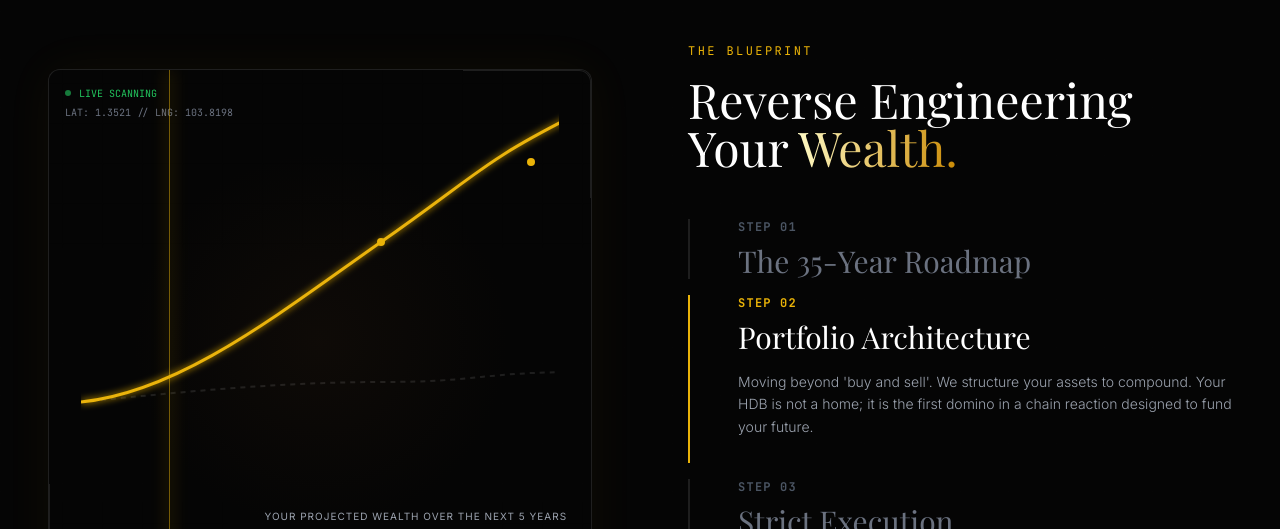
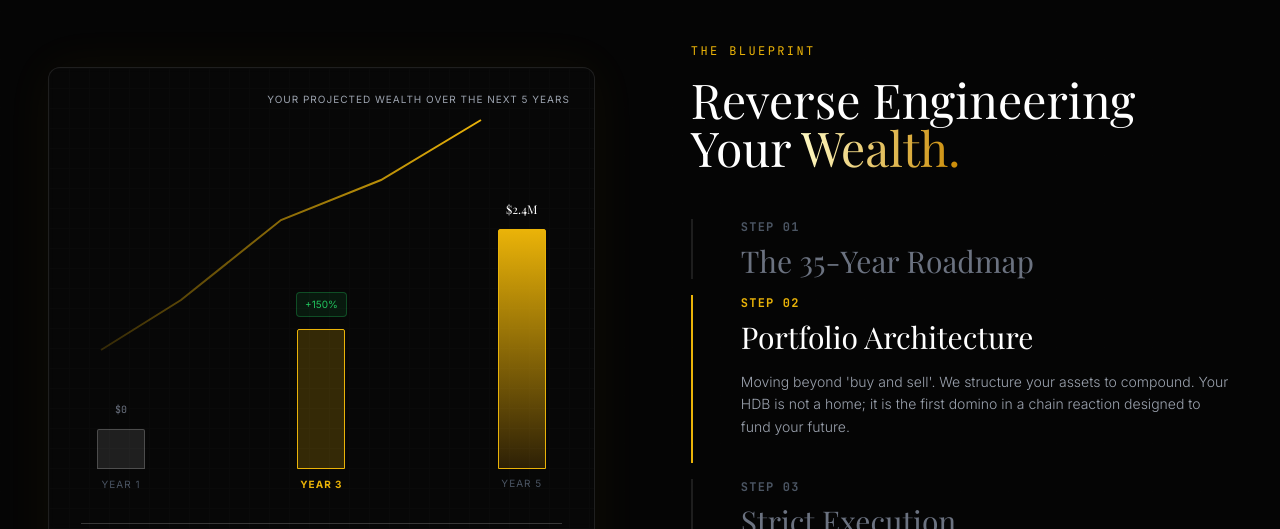
Before and after one commit to usama-1998/zaid-haroon, a Next.js app: page / in a window 1280 px wide. Shown: the part 2271-2800 px from the top of the page. Built offline with nearby package versions, Linux system fonts and the light colour scheme; a web font is replaced by a local one.

Commit message:
Refactor: Redesign Graph 5-Year & Revamp Book UI

```diff
--- a/app/page.tsx
+++ b/app/page.tsx
@@ -551,79 +551,80 @@ const Methodology = ({ onOpenContact }: { onOpenContact: () => void }) => {
 
             <div className="w-full max-w-7xl relative z-10 flex flex-col md:flex-row gap-12 md:gap-24 items-center">
 
-                <div className="w-full md:w-1/2 aspect-square relative border border-white/10 bg-[#080808]/80 backdrop-blur-sm rounded-xl overflow-hidden group shadow-[0_0_50px_rgba(234,179,8,0.05)]">
-                    {/* Bespoke Grid / HUD Background inside the Visualizer */}
-                    <div className="absolute inset-0 z-0 opacity-20 bg-[radial-gradient(ellipse_at_center,var(--tw-gradient-stops))] from-yellow-900/40 via-black to-black" />
-                    <motion.div
-                        initial={{ backgroundPosition: "0px 0px" }}
-                        animate={{ backgroundPosition: "-40px -40px" }}
-                        transition={{ repeat: Infinity, duration: 4, ease: "linear" }}
-                        className="absolute inset-0 z-0 opacity-10 bg-[linear-gradient(to_right,#80808012_1px,transparent_1px),linear-gradient(to_bottom,#80808012_1px,transparent_1px)] bg-[size:40px_40px]"
-                    />
-                    <div className="absolute top-0 right-0 w-32 h-32 border-r border-t border-white/10 rounded-tr-xl" />
-                    <div className="absolute bottom-0 left-0 w-32 h-32 border-l border-b border-white/10 rounded-bl-xl" />
+                <div className="w-full md:w-1/2 aspect-square relative border border-white/10 bg-[#080808]/80 backdrop-blur-sm rounded-xl overflow-hidden group shadow-[0_0_50px_rgba(234,179,8,0.05)] p-8 flex flex-col">
+                    {/* Background Grid */}
+                    <div className="absolute inset-0 z-0 opacity-10 bg-[linear-gradient(to_right,#333_1px,transparent_1px),linear-gradient(to_bottom,#333_1px,transparent_1px)] bg-[size:20px_20px]" />
 
-                    {/* Data Overlay */}
-                    <div className="absolute top-4 left-4 z-20 flex flex-col gap-1">
-                        <div className="flex items-center gap-2">
-                            <div className="w-1.5 h-1.5 rounded-full bg-green-500 animate-pulse" />
-                            <span className="text-[10px] uppercase font-mono text-green-500">Live Scanning</span>
+                    <div className="relative z-10 flex-1 flex flex-col justify-end gap-2">
+                        {/* Chart Bars - 5 Year Projection */}
+                        <div className="flex justify-between items-end h-full px-4 pb-8 border-b border-white/20 relative">
+                            {/* Dashed Trend Line */}
+                            <svg className="absolute inset-0 w-full h-full overflow-visible pointer-events-none z-20">
+                                <motion.path
+                                    d="M20,250 L100,200 L200,120 L300,80 L400,20"
+                                    fill="none"
+                                    stroke="url(#trendGradient)"
+                                    strokeWidth="2"
+                                    strokeDasharray="5,5"
+                                    initial={{ pathLength: 0 }}
+                                    whileInView={{ pathLength: 1 }}
+                                    transition={{ duration: 2, ease: "easeOut" }}
+                                />
+                                <defs>
+                                    <linearGradient id="trendGradient" x1="0" y1="0" x2="1" y2="0">
+                                        <stop offset="0%" stopColor="#EAB308" stopOpacity="0.2" />
+                                        <stop offset="100%" stopColor="#EAB308" stopOpacity="1" />
+                                    </linearGradient>
+                                </defs>
+                            </svg>
+
+                            {/* Year 1 */}
+                            <div className="flex flex-col items-center gap-2 group/bar">
+                                <div className="text-[10px] text-gray-500 font-mono mb-1 group-hover/bar:text-white transition-colors">$0</div>
+                                <motion.div
+                                    initial={{ height: 0 }} whileInView={{ height: "40px" }} transition={{ duration: 1, delay: 0.2 }}
+                                    className={`w-12 bg-white/10 rounded-t-sm border border-white/20 ${activeStep === 0 ? 'bg-yellow-500/20 border-yellow-500' : ''} transition-all duration-500`}
+                                />
+                                <span className={`text-[10px] uppercase tracking-widest ${activeStep === 0 ? 'text-yellow-500 font-bold' : 'text-gray-600'}`}>Year 1</span>
+                            </div>
+
+                            {/* Year 3 */}
+                            <div className="flex flex-col items-center gap-2 group/bar">
+                                <motion.div
+                                    initial={{ opacity: 0, y: 10 }} whileInView={{ opacity: 1, y: 0 }} transition={{ delay: 0.8 }}
+                                    className="px-2 py-1 bg-green-500/10 border border-green-500/30 rounded text-[10px] text-green-500 mb-1"
+                                >
+                                    +150%
+                                </motion.div>
+                                <motion.div
+                                    initial={{ height: 0 }} whileInView={{ height: "140px" }} transition={{ duration: 1, delay: 0.4 }}
+                                    className={`w-12 bg-white/10 rounded-t-sm border border-white/20 ${activeStep === 1 ? 'bg-yellow-500/20 border-yellow-500' : ''} transition-all duration-500`}
+                                />
+                                <span className={`text-[10px] uppercase tracking-widest ${activeStep === 1 ? 'text-yellow-500 font-bold' : 'text-gray-600'}`}>Year 3</span>
+                            </div>
+
+                            {/* Year 5 */}
+                            <div className="flex flex-col items-center gap-2 group/bar">
+                                <div className="text-xs text-white font-serif mb-1 group-hover/bar:text-yellow-500 transition-colors">$2.4M</div>
+                                <motion.div
+                                    initial={{ height: 0 }} whileInView={{ height: "240px" }} transition={{ duration: 1, delay: 0.6 }}
+                                    className={`w-12 bg-gradient-to-t from-yellow-600/20 to-yellow-500 rounded-t-sm border border-yellow-500 ${activeStep === 2 ? 'shadow-[0_0_30px_rgba(234,179,8,0.3)]' : ''} transition-all duration-500`}
+                                />
+                                <span className={`text-[10px] uppercase tracking-widest ${activeStep === 2 ? 'text-yellow-500 font-bold' : 'text-gray-600'}`}>Year 5</span>
+                            </div>
                         </div>
-                        <span className="text-[10px] font-mono text-gray-500">LAT: 1.3521 // LNG: 103.8198</span>
                     </div>
 
-                    {/* Animated SCANNER */}
-                    <motion.div
-                        animate={{ left: ["0%", "100%"] }}
-                        transition={{ duration: 3, repeat: Infinity, ease: "linear" }}
-                        className="absolute top-0 bottom-0 w-[1px] bg-yellow-500/50 z-20 shadow-[0_0_15px_rgba(234,179,8,1)]"
-                    />
+                    <div className="mt-6 flex justify-between items-center border-t border-white/10 pt-4">
+                        <span className="text-[10px] uppercase tracking-widest text-gray-500">Projection Model</span>
+                        <div className="flex items-center gap-2">
+                            <span className="w-1.5 h-1.5 rounded-full bg-green-500 animate-pulse" />
+                            <span className="text-[10px] text-white font-mono">Live Data</span>
+                        </div>
+                    </div>
 
-                    <svg className="absolute bottom-0 left-0 w-full h-full z-10 p-8" preserveAspectRatio="none">
-                        {/* Market Average - Static Faint Line */}
-                        <path d="M0 300 C 100 290, 200 280, 300 280 S 400 270, 500 270" fill="none" stroke="rgba(255,255,255,0.1)" strokeWidth="2" strokeDasharray="5,5" />
-
-                        {/* THE BLUEPRINT - Animated "Alive" Line */}
-                        <motion.path
-                            animate={{
-                                d: [
-                                    "M0 300 C 100 300, 200 200, 300 150 S 400 50, 500 20",
-                                    "M0 300 C 100 290, 200 210, 300 140 S 400 60, 500 10",
-                                    "M0 300 C 100 310, 200 190, 300 160 S 400 40, 500 30",
-                                    "M0 300 C 100 300, 200 200, 300 150 S 400 50, 500 20"
-                                ]
-                            }}
-                            transition={{ duration: 5, repeat: Infinity, ease: "easeInOut" }}
-                            fill="none"
-                            stroke="#EAB308"
-                            strokeWidth="3"
-                            filter="url(#glow)"
-                        />
-                        <defs>
-                            <filter id="glow">
-                                <feGaussianBlur stdDeviation="3.5" result="coloredBlur" />
-                                <feMerge>
-                                    <feMergeNode in="coloredBlur" />
-                                    <feMergeNode in="SourceGraphic" />
-                                </feMerge>
-                            </filter>
-                        </defs>
-
-                        {/* Floating Data Points */}
-                        <motion.circle cx="300" cy="150" r="4" fill="#EAB308" animate={{ cy: [150, 140, 160, 150] }} transition={{ duration: 5, repeat: Infinity, ease: "easeInOut" }} />
-                        <motion.circle cx="450" cy="50" r="4" fill="#EAB308" animate={{ cy: [50, 60, 40, 50] }} transition={{ duration: 5, repeat: Infinity, ease: "easeInOut" }} />
-                    </svg>
-
-                    <div className="absolute bottom-6 right-6 text-right z-20">
+                    <div className="absolute top-6 right-6 text-right">
                         <span className="block text-[10px] uppercase tracking-widest text-gray-400 mb-1">Your projected wealth over the next 5 years</span>
-                        <motion.span
-                            animate={{ opacity: [0.5, 1, 0.5] }}
-                            transition={{ duration: 2, repeat: Infinity }}
-                            className="block text-4xl font-serif text-white leading-none"
-                        >
-                            $2.4M
-                        </motion.span>
-                        <span className="text-[10px] text-green-500 font-mono">+185% ROI</span>
                     </div>
                 </div>
 
@@ -875,11 +876,11 @@ const FreeResource = () => {
     const rotateY = useTransform(mouseX, [-0.5, 0.5], [-10, 10]);
 
     return (
-        <Section id="resources" className="bg-[#111] overflow-hidden min-h-screen py-32">
+        <Section id="resources" className="bg-[#111] overflow-hidden min-h-[90vh] py-24 flex items-center">
             <div className="absolute inset-0 bg-[radial-gradient(circle_at_50%_50%,_rgba(255,215,0,0.03),transparent_70%)]" />
 
-            <div className="w-full max-w-6xl grid grid-cols-1 md:grid-cols-2 gap-20 items-center relative z-10">
-                <div className="order-2 md:order-1">
+            <div className="w-full max-w-7xl mx-auto grid grid-cols-1 md:grid-cols-2 gap-20 items-center px-4">
+                <div className="order-2 md:order-1 relative z-10">
                     <RevealText>
                         <span className="text-yellow-500 font-mono text-xs uppercase tracking-widest mb-4 block">Confidential Strategy</span>
                         <h2 className="text-4xl md:text-6xl font-serif text-white mb-6 leading-tight">
@@ -900,53 +901,57 @@ const FreeResource = () => {
                     </RevealText>
                 </div>
 
-                {/* 3D Floating Book with Idle Animation */}
-                <div className="order-1 md:order-2 flex justify-center perspective-1000" onMouseMove={handleMouseMove}>
+                {/* 3D Floating Book with Idle Animation - CENTERED & REVAMPED */}
+                <div className="order-1 md:order-2 flex justify-center items-center perspective-1000 h-[600px] w-full" onMouseMove={handleMouseMove}>
                     <motion.div
                         style={{ rotateX, rotateY, transformStyle: "preserve-3d" }}
-                        animate={{ y: [0, -15, 0], rotateZ: [0, 2, 0] }}
+                        animate={{ y: [0, -15, 0], rotateZ: [0, 1, 0] }}
                         transition={{ repeat: Infinity, duration: 6, ease: "easeInOut" }}
-                        className="relative w-[300px] h-[450px] group cursor-pointer"
+                        className="relative w-[340px] h-[480px] group cursor-pointer"
                     >
                         {/* Front Cover */}
-                        <div className="absolute inset-0 bg-[#0a0a0a] border border-yellow-500/20 rounded-sm shadow-2xl flex flex-col p-8 backface-hidden" style={{ transform: "translateZ(25px)" }}>
-                            <div className="absolute inset-0 bg-gradient-to-br from-white/5 to-transparent z-10" />
+                        <div className="absolute inset-0 bg-[#080808] border border-yellow-500/30 rounded-r-sm shadow-[20px_20px_50px_rgba(0,0,0,0.5)] flex flex-col p-10 backface-hidden" style={{ transform: "translateZ(30px)" }}>
+                            <div className="absolute inset-0 bg-[url('https://www.transparenttextures.com/patterns/leather.png')] opacity-30 mix-blend-overlay" />
+                            <div className="absolute inset-x-0 top-0 h-[1px] bg-gradient-to-r from-transparent via-white/20 to-transparent" />
+
                             <div className="mt-8 relative z-20">
-                                <div className="w-8 h-8 rounded-full border border-yellow-500/50 flex items-center justify-center mb-4"><Award className="w-4 h-4 text-yellow-500" /></div>
+                                <div className="w-10 h-10 rounded-full border border-yellow-500/50 flex items-center justify-center mb-6"><Award className="w-5 h-5 text-yellow-500" /></div>
                                 <span className="font-mono text-[10px] text-gray-500 uppercase tracking-widest block mb-1">Classified</span>
-                                <span className="font-serif text-3xl text-white leading-tight">Wealth<br />Architecture</span>
+                                <span className="font-serif text-4xl text-white leading-[0.9]">Wealth<br />Architecture</span>
                             </div>
                             <div className="mt-auto text-right relative z-20">
-                                <span className="font-serif text-6xl text-white/5 font-bold block leading-none">01</span>
+                                <span className="font-serif text-7xl text-white/5 font-bold block leading-none">01</span>
                                 <span className="font-mono text-[10px] text-yellow-500 uppercase tracking-[0.3em]">Edition</span>
                             </div>
                             {/* Hover Sheen */}
-                            <div className="absolute inset-0 bg-gradient-to-tr from-transparent via-white/10 to-transparent opacity-0 group-hover:opacity-100 transition-opacity duration-700 pointer-events-none z-30" />
+                            <div className="absolute inset-0 bg-gradient-to-tr from-transparent via-white/5 to-transparent opacity-0 group-hover:opacity-100 transition-opacity duration-700 pointer-events-none z-30" />
                         </div>
 
                         {/* Back Cover */}
-                        <div className="absolute inset-0 bg-[#0a0a0a] border border-white/5 rounded-sm" style={{ transform: "translateZ(-25px) rotateY(180deg)" }} />
+                        <div className="absolute inset-0 bg-[#080808] border border-white/5 rounded-l-sm" style={{ transform: "translateZ(-30px) rotateY(180deg)" }} />
 
-                        {/* Spine (Left) */}
-                        <div className="absolute top-0 bottom-0 w-[50px] bg-[#050505] border-l border-white/5" style={{ transform: "rotateY(-90deg) translateZ(25px)", left: 0 }}>
-                            <span className="absolute top-1/2 left-1/2 -translate-x-1/2 -translate-y-1/2 rotate-90 whitespace-nowrap text-xs font-mono text-gray-600 uppercase tracking-widest">Confidential Dossier</span>
+                        {/* Spine (Left) - Thick & Darker */}
+                        <div className="absolute top-0 bottom-0 w-[60px] bg-[#030303] border-l border-r border-white/5 flex items-center justify-center" style={{ transform: "rotateY(-90deg) translateZ(30px)", left: 0 }}>
+                            <span className="rotate-90 whitespace-nowrap text-xs font-mono text-yellow-600/50 uppercase tracking-[0.2em] w-full text-center">Confidential</span>
                         </div>
 
                         {/* Pages (Right) */}
-                        <div className="absolute top-2 bottom-2 w-[48px] bg-[#fff] opacity-90" style={{ transform: "rotateY(90deg) translateZ(273px)", right: 0, background: "linear-gradient(to right, #ccc 1px, transparent 1px)", backgroundSize: "4px 100%" }} />
+                        <div className="absolute top-2 bottom-2 w-[58px] bg-[#e3e3e3]" style={{ transform: "rotateY(90deg) translateZ(308px)", right: 0, backgroundImage: "linear-gradient(to right, #ccc 1px, transparent 1px)", backgroundSize: "3px 100%" }} />
 
                         {/* Pages (Top) */}
-                        <div className="absolute left-2 right-2 h-[48px] bg-[#fff] opacity-90" style={{ transform: "rotateX(90deg) translateZ(25px)", top: 0, background: "linear-gradient(to bottom, #ccc 1px, transparent 1px)", backgroundSize: "100% 4px" }} />
+                        <div className="absolute left-0 right-0 h-[58px] bg-[#e3e3e3]" style={{ transform: "rotateX(90deg) translateZ(30px)", top: 0, backgroundImage: "linear-gradient(to bottom, #ccc 1px, transparent 1px)", backgroundSize: "100% 3px" }} />
 
                         {/* Pages (Bottom) */}
-                        <div className="absolute left-2 right-2 h-[48px] bg-[#fff] opacity-90" style={{ transform: "rotateX(-90deg) translateZ(423px)", bottom: 0, background: "linear-gradient(to bottom, #ccc 1px, transparent 1px)", backgroundSize: "100% 4px" }} />
+                        <div className="absolute left-0 right-0 h-[58px] bg-[#e3e3e3]" style={{ transform: "rotateX(-90deg) translateZ(448px)", bottom: 0, backgroundImage: "linear-gradient(to bottom, #ccc 1px, transparent 1px)", backgroundSize: "100% 3px" }} />
 
+                        {/* Shadow */}
+                        <div className="absolute -bottom-16 left-10 right-10 h-4 bg-black/50 blur-xl rounded-[100%]" />
                     </motion.div>
                 </div>
             </div>
         </Section>
-    )
-}
+    );
+};
 
 /* -------------------------------------------------------------------------- */
 /* CTA (THE HORIZON) - CLEAN & SLEEK                 */
```
